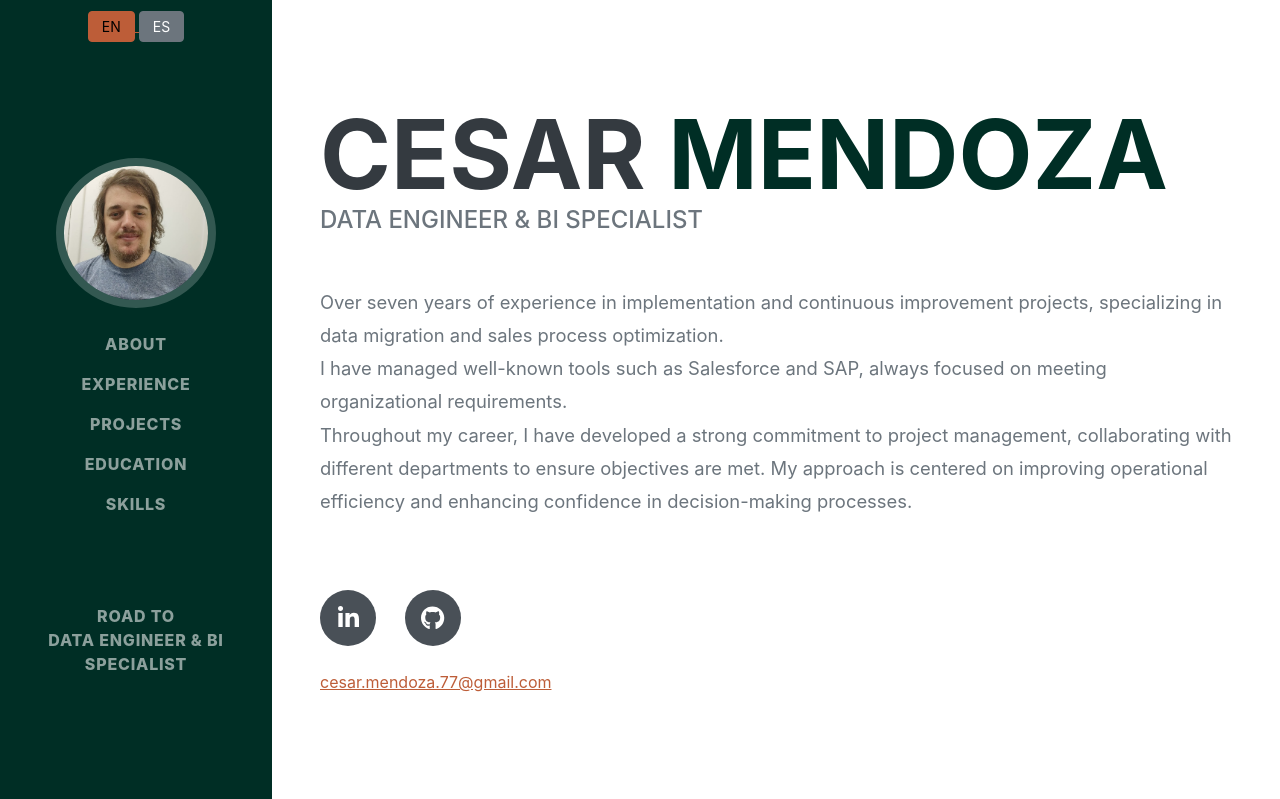
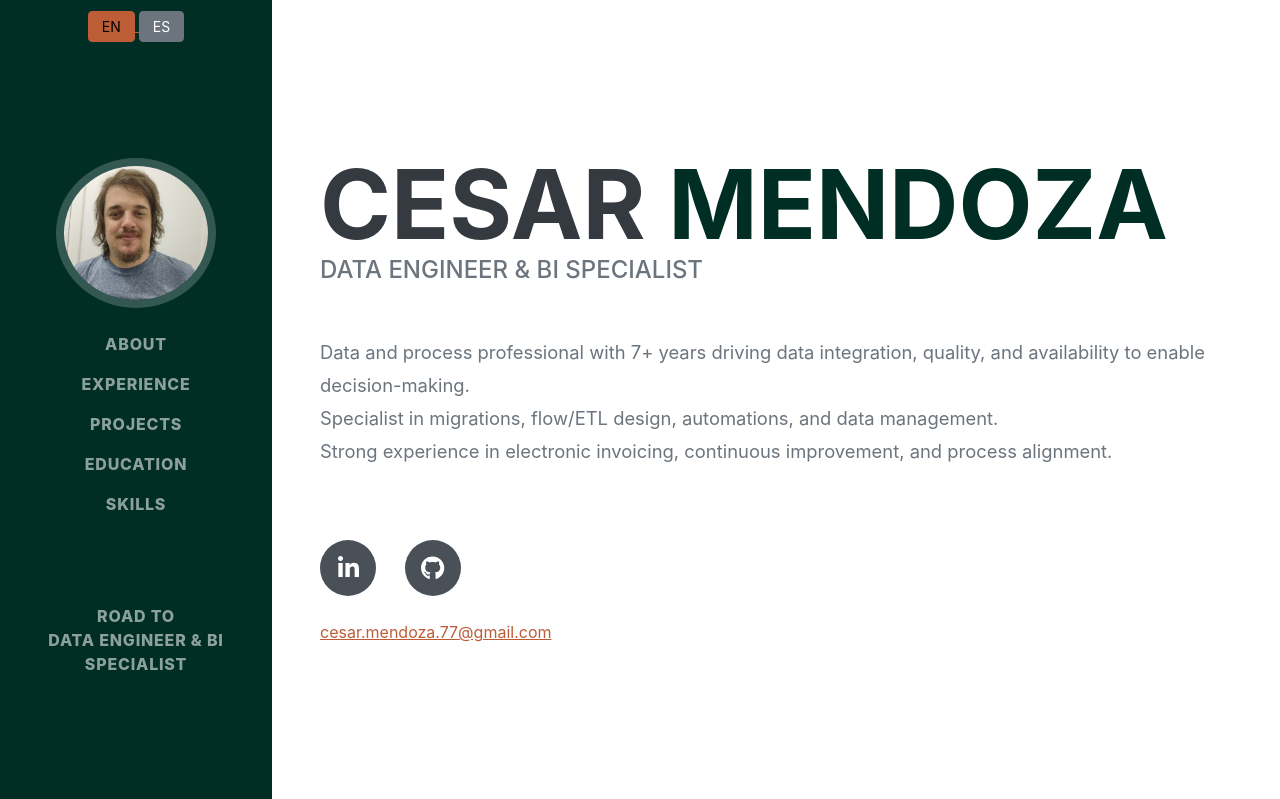
Before and after one commit to csr91/resume, a Flask app: page /EN in a window 1280 px wide. Shown: the top 799 px of the page. Run offline with Flask 3, Linux system fonts and the light colour scheme; some libraries are stand-ins or nearby versions; some web fonts are replaced.

Commit message:
text presentacion

```diff
--- a/templates/en-index.html
+++ b/templates/en-index.html
@@ -83,11 +83,11 @@
                     <div class="subheading mb-5">
                         Data Engineer & BI Specialist
                     </div>
-                    <p class="lead mb-5" style="line-height: 1.8;">
-                        Over seven years of experience in implementation and continuous improvement projects, specializing in data migration and sales process optimization.
-                    <br>I have managed well-known tools such as Salesforce and SAP, always focused on meeting organizational requirements.
-                    <br>Throughout my career, I have developed a strong commitment to project management, collaborating with different departments to ensure objectives are met. My approach is centered on improving operational efficiency and enhancing confidence in decision-making processes.
-                    </p>
+                        <p class="lead mb-5" style="line-height: 1.8;">
+                        Data and process professional with 7+ years driving data integration, quality, and availability to enable decision-making.
+                        <br>Specialist in migrations, flow/ETL design, automations, and data management.
+                        <br>Strong experience in electronic invoicing, continuous improvement, and process alignment.
+                        </p>
 
                     <br>
                     <div class="social-icons">
```
Also changed, not shown: templates/index.html (+5 -5 lines).
